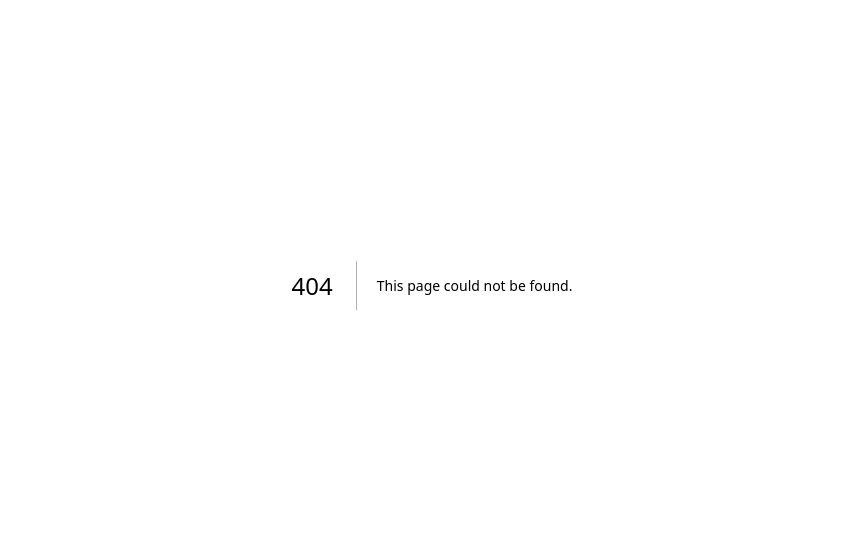
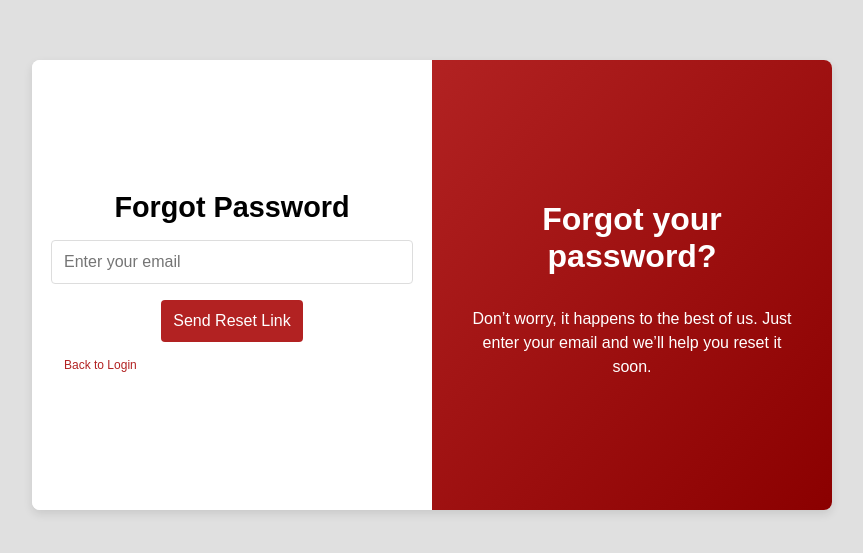
Before and after one commit to Laberu/InSpectra-Frontend, a Next.js app in the folder inspection-app/: page /forgot-password in a window 1280 px wide. Before the commit this address had no page. Shown: the part 115-668 px from the top of the page, without its empty margins (208-1071 px from the left). Built offline with nearby package versions, Linux system fonts and the light colour scheme.

Commit message:
new forgot pass word page

```diff
--- /dev/null
+++ b/inspection-app/src/app/forgot-password/forgot.css
@@ -0,0 +1,172 @@
+/* General styles */
+body {
+  margin: 0;
+  font-family: Arial, sans-serif;
+  background: #e0e0e0;
+  display: flex;
+  align-items: center;
+  justify-content: center;
+  height: 100vh;
+  overflow: hidden;
+}
+
+/* Container for the login sections */
+.login-container {
+  display: flex;
+  width: 800px;
+  height: 450px;
+  box-shadow: 0 4px 10px rgba(0, 0, 0, 0.1);
+  border-radius: 8px;
+  background: white;
+  overflow: hidden;
+}
+
+/* Left section: Form */
+.login-form {
+  flex: 1;
+  padding: 2rem;
+  display: flex;
+  flex-direction: column;
+  justify-content: center;
+  background: white;
+}
+
+.login-form h2 {
+  font-size: 1.8rem;
+  margin-bottom: 1rem;
+  text-align: center;
+}
+
+.form-container {
+  display: flex;
+  flex-direction: column;
+  align-items: center;
+  width: 100%;
+}
+.form-input {
+  width: 100%; /* Fill the parent container */
+  padding: 0.75rem;
+  margin-bottom: 1rem;
+  border: 1px solid #ddd;
+  border-radius: 4px;
+  font-size: 1rem;
+}
+
+
+.signin-button {
+  background: #b22222;
+  color: white;
+  padding: 0.75rem;
+  border: none;
+  border-radius: 4px;
+  font-size: 1rem;
+  cursor: pointer;
+  transition: background 0.3s ease;
+  text-decoration: none;
+}
+
+.signin-button:hover {
+  background: #8b0000;
+}
+
+/* Social login buttons */
+.social-buttons {
+  display: flex;
+  justify-content: center;
+  gap: 1rem;
+  margin-top: 1rem;
+}
+
+.social-button {
+  width: 40px;
+  height: 40px;
+  border-radius: 50%;
+  border: none;
+  cursor: pointer;
+  display: flex;
+  justify-content: center;
+  align-items: center;
+  font-size: 1.2rem;
+  color: white;
+}
+
+.google-button {
+  display: flex;
+  align-items: center;
+  justify-content: center;
+  background: white; /* White background like Google buttons */
+  color: #757575; /* Default text color for Google buttons */
+  border: 1px solid #ddd; /* Light border */
+  padding: 0.75rem;
+  border-radius: 4px;
+  font-size: 1rem;
+  font-weight: 500; /* Slightly bold font */
+  cursor: pointer;
+  width: 100%;
+  margin-top: 0.5rem;
+  transition: all 0.3s ease;
+}
+
+.google-button:hover {
+  background: #f7f7f7; /* Slight hover effect */
+  border-color: #ccc;
+}
+
+.google-icon {
+  width: 20px;
+  height: 20px;
+  margin-right: 10px;
+}
+
+/* Right section: Welcome message */
+.login-welcome {
+  flex: 1;
+  background: linear-gradient(to bottom right, #b22222, #8b0000);
+  color: white;
+  padding: 2rem;
+  display: flex;
+  flex-direction: column;
+  justify-content: center;
+  text-align: center;
+}
+
+.login-welcome h2 {
+  font-size: 2rem;
+  margin-bottom: 1rem;
+}
+
+.login-welcome p {
+  font-size: 1rem;
+  line-height: 1.5;
+}
+
+.signup-link {
+  margin-top: 1rem;
+  display: inline-block;
+  padding: 0.75rem;
+  border: 1px solid white;
+  border-radius: 4px;
+  color: white;
+  text-decoration: none;
+  transition: background 0.3s ease, color 0.3s ease;
+}
+
+.signup-link:hover {
+  background: white;
+  color: #00c853;
+}
+
+.forgot-password-link {
+  display: block;
+  margin-bottom: 15px; /* Add space before the submit button */
+  font-size: 0.75rem;
+  color: #b22222; /* Red to match CI */
+  text-decoration: none;
+  text-align: left; /* Align to the left */
+  width: 100%; /* Ensure it takes full width */
+}
+
+.forgot-password-link:hover {
+  text-decoration: underline;
+  color: #8b0000; /* Slightly darker red on hover */
+}
--- /dev/null
+++ b/inspection-app/src/app/forgot-password/page.js
@@ -0,0 +1,50 @@
+"use client";
+
+import { useState } from "react";
+import Link from "next/link";
+import "./forgot.css"; // Reuse login styles
+
+export default function ForgotPasswordPage() {
+  const [email, setEmail] = useState("");
+
+  const handleSubmit = (e) => {
+    e.preventDefault();
+    // 🔒 TODO: Connect to API later
+    console.log("Forgot Password Submitted:", email);
+  };
+
+  return (
+    <div className="login-container">
+      <div className="login-form">
+        <h2>Forgot Password</h2>
+        <form onSubmit={handleSubmit} className="form-container">
+          <input
+            type="email"
+            placeholder="Enter your email"
+            value={email}
+            required
+            onChange={(e) => setEmail(e.target.value)}
+            className="form-input"
+          />
+          <button type="submit" className="signin-button">
+            Send Reset Link
+          </button>
+        </form>
+
+        <p>
+          <Link href="/login" className="forgot-password-link">
+            Back to Login
+          </Link>
+        </p>
+      </div>
+
+      <div className="login-welcome">
+        <h2>Forgot your password?</h2>
+        <p>
+          Don’t worry, it happens to the best of us.
+          Just enter your email and we’ll help you reset it soon.
+        </p>
+      </div>
+    </div>
+  );
+}
```
